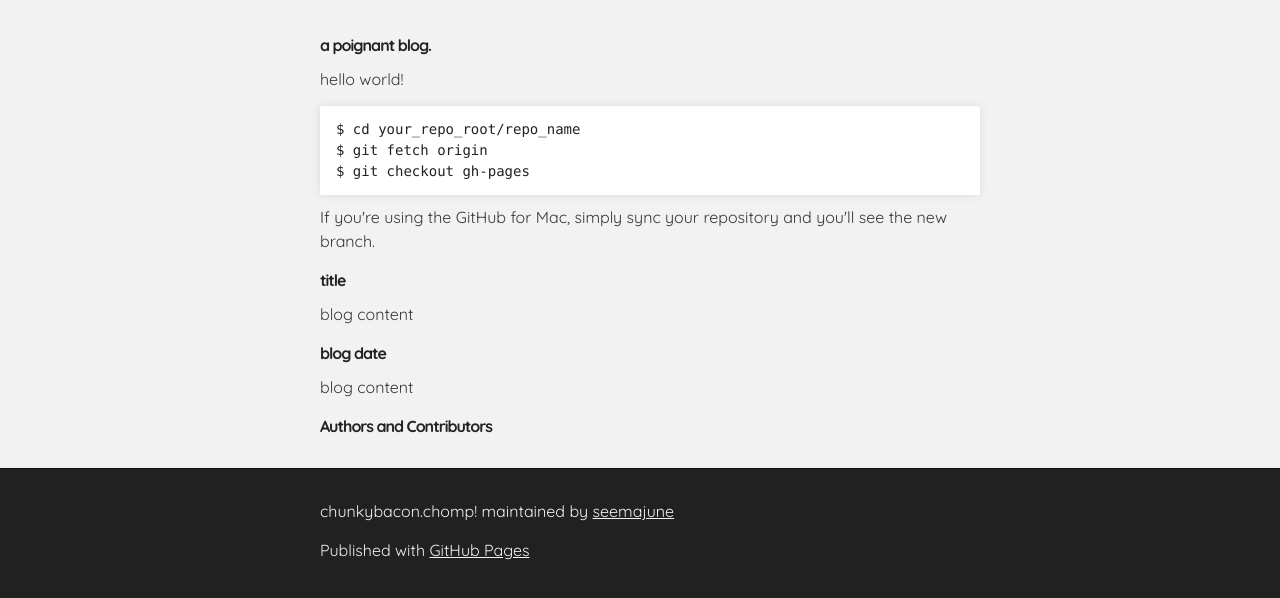
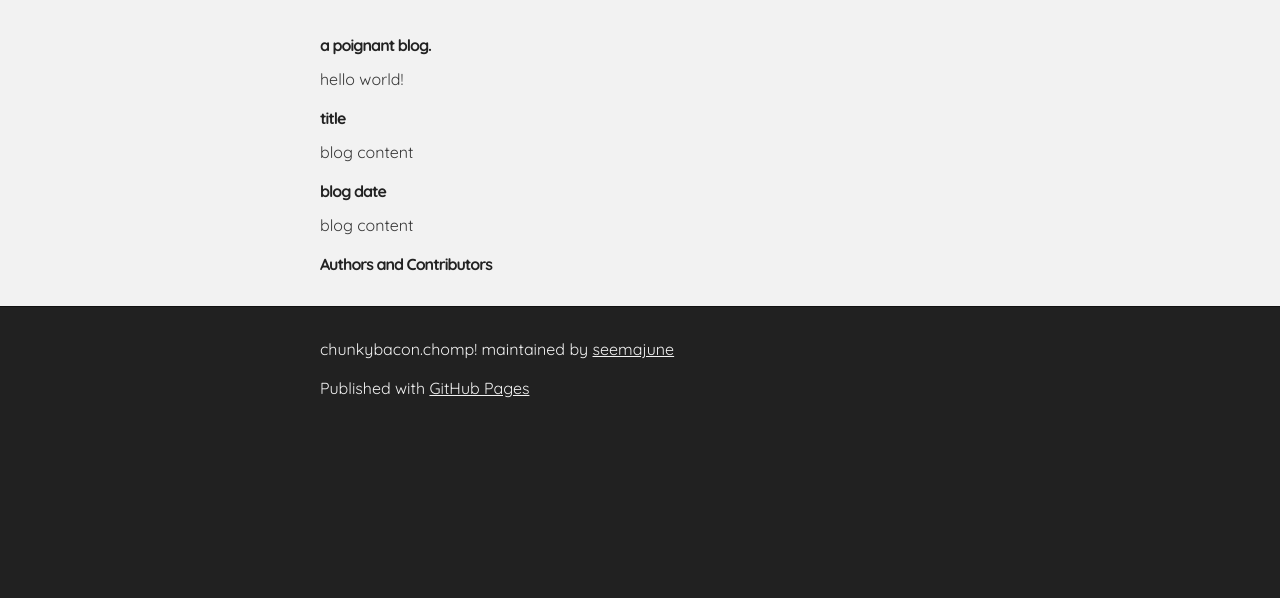
Before and after one commit to seemajune/chunkybacon.chomp-, a plain HTML site: page index.html in a window 1280 px wide. Shown: the part 172-770 px from the top of the page. Drawn offline with Linux system fonts and the light colour scheme; a web font is replaced by a local one.

Commit message:
removed github todos

```diff
--- a/index.html
+++ b/index.html
@@ -1,12 +1,12 @@
 <!DOCTYPE html>
-  <link rel="icon" sizes="16x16 32x32" href="/images/keke.ico">
+<!--   <link rel="icon" sizes="16x16 32x32" href="/images/keke.ico"> -->
         <!--[if IE]><link rel="shortcut icon" href="/path/to/favicon.ico"><![endif]-->
 <html>
 
   <head>
     <meta charset='utf-8'>
     <meta http-equiv="X-UA-Compatible" content="chrome=1">
-    <meta name="description" content="Ruby-journey : learning Ruby programming">
+    <meta name="description" content="chunkybacon.chomp!: learning Ruby programming">
 
     <link rel="stylesheet" type="text/css" media="screen" href="stylesheets/stylesheet.css">
 
@@ -32,13 +32,13 @@
 
 <p>hello world!</p>
 
-<pre><code>$ cd your_repo_root/repo_name
+<!-- <pre><code>$ cd your_repo_root/repo_name
 $ git fetch origin
 $ git checkout gh-pages
 </code></pre>
 
 <p>If you're using the GitHub for Mac, simply sync your repository and you'll see the new branch.</p>
-
+ -->
 <h3>
 <a name="designer-templates" class="anchor" href="#designer-templates"><span class="octicon octicon-link"></span></a>title</h3>
 
```
